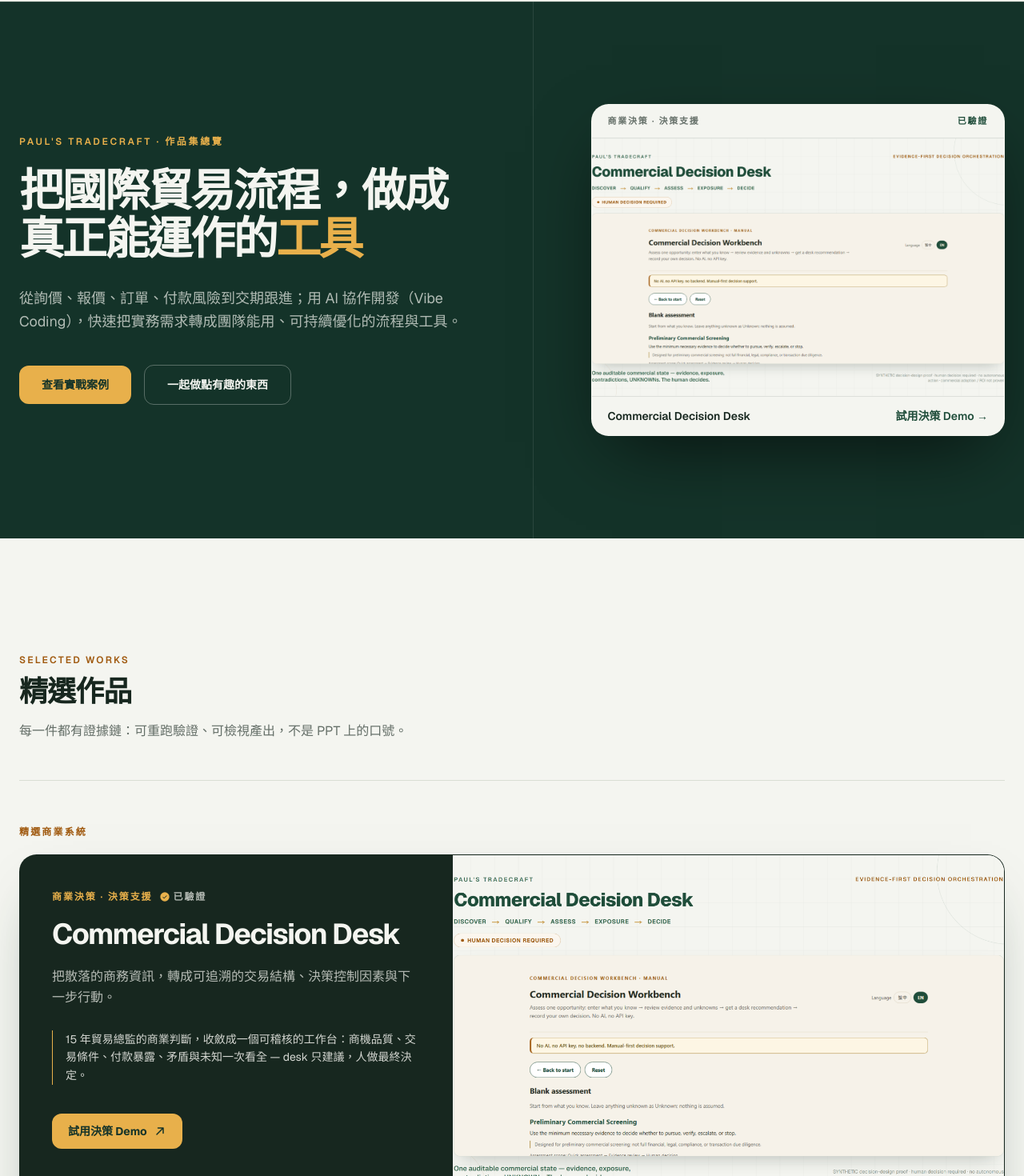
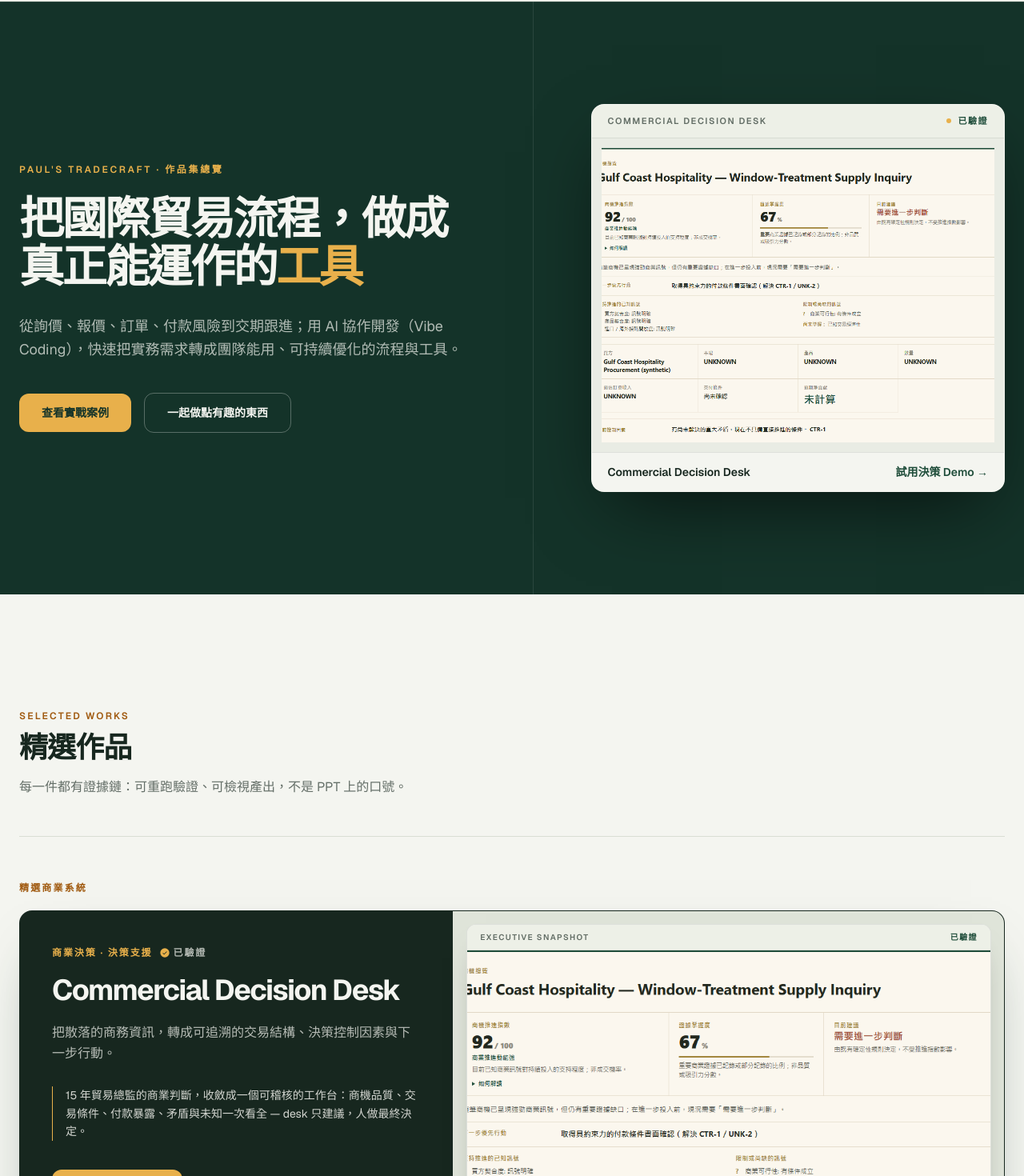
Before and after one commit to apchen1978/pauls-tradecraft, a React (Vite) app: page / in a window 1280 px wide. Shown: the part 75-1545 px from the top of the page at 80% size. Built offline with nearby package versions, Linux system fonts and the light colour scheme.

Commit message:
feat(cdd): elevate flagship portfolio cover

```diff
--- a/src/components/Hero.jsx
+++ b/src/components/Hero.jsx
@@ -5,6 +5,11 @@ import { works } from "../data/works.js";
 const fadeUp = {
   hidden: { opacity: 0, y: 16 },
   show: { opacity: 1, y: 0, transition: { duration: 0.5, ease: "easeOut" } },
+};
+
+const cddSnapshot = {
+  zh: "/images/cdd-executive-snapshot-zh-v01.png",
+  en: "/images/cdd-executive-snapshot-en-v01.png",
 };
 
 export default function Hero() {
@@ -54,19 +59,21 @@ export default function Hero() {
         <motion.figure
           initial={{ opacity: 0, y: 24 }}
           animate={{ opacity: 1, y: 0, transition: { duration: 0.6, ease: "easeOut", delay: 0.15 } }}
-          className="relative overflow-hidden rounded-[1.35rem] border border-bone/15 bg-bone shadow-[0_34px_90px_-26px_rgba(0,0,0,0.66)]"
+          className="relative overflow-hidden rounded-[1rem] border border-bone/20 bg-bone shadow-[0_34px_90px_-26px_rgba(0,0,0,0.66)]"
         >
-          <div className="flex items-center justify-between border-b border-ink/10 px-5 py-3 text-[11px] font-semibold uppercase tracking-[0.16em] text-ink/65">
-            <span>{cddCopy.tag}</span>
-            <span className="text-forest">{t.works.statusVerified}</span>
+          <div className="flex items-center justify-between border-b border-ink/10 bg-[#edf0e7] px-4 py-2.5 text-[10px] font-semibold uppercase tracking-[0.14em] text-ink/65 md:px-5 md:py-3 md:text-[11px]">
+            <span>Commercial Decision Desk</span>
+            <span className="inline-flex items-center gap-2 text-forest"><span className="h-1.5 w-1.5 rounded-full bg-gold" />{t.works.statusVerified}</span>
           </div>
-          <img
-            src={cdd.cover}
-            alt={cdd.imageAlt[lang]}
-            className="aspect-[16/10] w-full object-cover object-top"
-            loading="eager"
-          />
-          <figcaption className="flex items-center justify-between gap-4 border-t border-ink/10 px-5 py-3.5 text-sm text-ink/65">
+          <div className="relative bg-[#e9ece4] p-2.5 md:p-3">
+            <img
+              src={cddSnapshot[lang]}
+              alt={cdd.imageAlt[lang]}
+              className="aspect-[4/3] w-full object-cover object-top"
+              loading="eager"
+            />
+          </div>
+          <figcaption className="flex items-center justify-between gap-4 border-t border-ink/10 px-4 py-3 text-xs text-ink/65 md:px-5 md:py-3.5 md:text-sm">
             <span className="font-semibold text-ink">{cddCopy.title}</span>
             <a href={cdd.link} target="_blank" rel="noopener noreferrer" className="shrink-0 font-semibold text-forest transition-colors hover:text-amber">
               {typeof cdd.linkLabel === "string" ? cdd.linkLabel : cdd.linkLabel[lang]} →
--- a/src/components/Works.jsx
+++ b/src/components/Works.jsx
@@ -20,6 +20,11 @@ const iconMap = {
 };
 
 const SECTION_ORDER = ["commercial", "operations", "labs"];
+
+const cddSnapshot = {
+  zh: "/images/cdd-executive-snapshot-zh-v01.png",
+  en: "/images/cdd-executive-snapshot-en-v01.png",
+};
 
 function CaseStudy({ c, related, link, linkLabel }) {
   const { lang, t } = useLang();
@@ -116,7 +121,7 @@ function FeaturedSystem({ work }) {
   const linkLabel = typeof work.linkLabel === "string" ? work.linkLabel : work.linkLabel?.[lang];
 
   return (
-    <article id={work.id} className="scroll-mt-28 overflow-hidden rounded-[1.35rem] border border-ink/10 bg-ink text-bone shadow-[0_28px_72px_-42px_rgba(20,51,41,0.72)]">
+    <article id={work.id} className="scroll-mt-28 overflow-hidden rounded-[1rem] border border-ink/10 bg-ink text-bone shadow-[0_28px_72px_-42px_rgba(20,51,41,0.72)]">
       <div className="grid lg:grid-cols-[0.88fr_1.12fr]">
         <div className="flex flex-col px-6 py-8 md:px-10 md:py-11">
           <div className="flex items-center gap-2 text-xs font-semibold uppercase tracking-[0.16em] text-gold">
@@ -139,9 +144,15 @@ function FeaturedSystem({ work }) {
           </a>
           {work.demoNote && <p className="mt-4 text-xs leading-relaxed text-bone/50">{work.demoNote[lang]}</p>}
         </div>
-        <a href={work.link} target="_blank" rel="noopener noreferrer" aria-label={copy.title} className="group relative block border-t border-bone/10 bg-bone lg:border-l lg:border-t-0">
-          <img src={work.cover} alt={work.imageAlt[lang]} loading="eager" className="aspect-[16/10] h-full w-full object-cover object-top transition-transform duration-500 group-hover:scale-[1.015]" />
-          <span className="absolute bottom-4 right-4 rounded-field bg-ink/90 px-3 py-2 text-xs font-semibold text-bone opacity-0 shadow-lg transition-opacity group-hover:opacity-100">{linkLabel} →</span>
+        <a href={work.link} target="_blank" rel="noopener noreferrer" aria-label={copy.title} className="group relative block border-t border-bone/10 bg-[#dfe4d9] p-3 lg:border-l lg:border-t-0 lg:p-4">
+          <div className="overflow-hidden rounded-field border border-ink/10 bg-bone shadow-[0_18px_36px_-24px_rgba(0,0,0,0.62)]">
+            <div className="flex items-center justify-between border-b border-ink/10 bg-[#edf0e7] px-4 py-2 text-[10px] font-semibold uppercase tracking-[0.14em] text-ink/65">
+              <span>Executive Snapshot</span>
+              <span className="text-forest">{t.works.statusVerified}</span>
+            </div>
+            <img src={cddSnapshot[lang]} alt={work.imageAlt[lang]} loading="eager" className="aspect-[4/3] h-full w-full object-cover object-top transition-transform duration-500 group-hover:scale-[1.012]" />
+          </div>
+          <span className="absolute bottom-7 right-7 rounded-field bg-ink/90 px-3 py-2 text-xs font-semibold text-bone opacity-0 shadow-lg transition-opacity group-hover:opacity-100">{linkLabel} →</span>
         </a>
       </div>
       {work.case && <CaseStudy c={work.case} related={work.related} link={work.link} linkLabel={work.linkLabel} />}
```
Also changed, not shown: public/images/cdd-executive-snapshot-en-v01.png (added), public/images/cdd-executive-snapshot-zh-v01.png (added).
